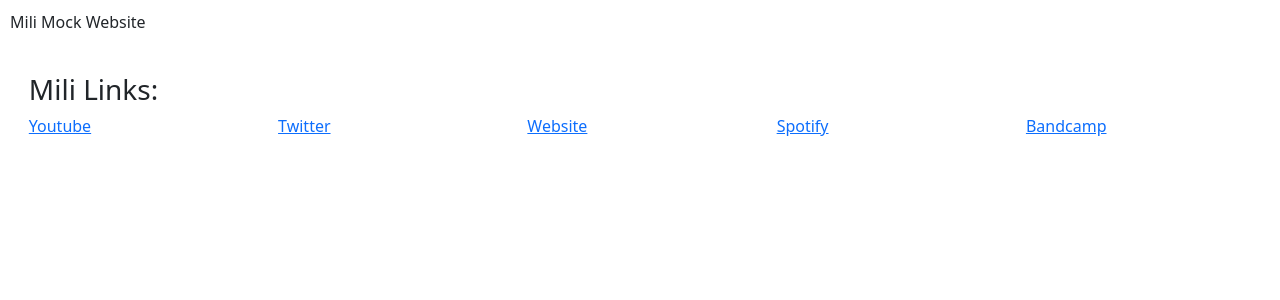
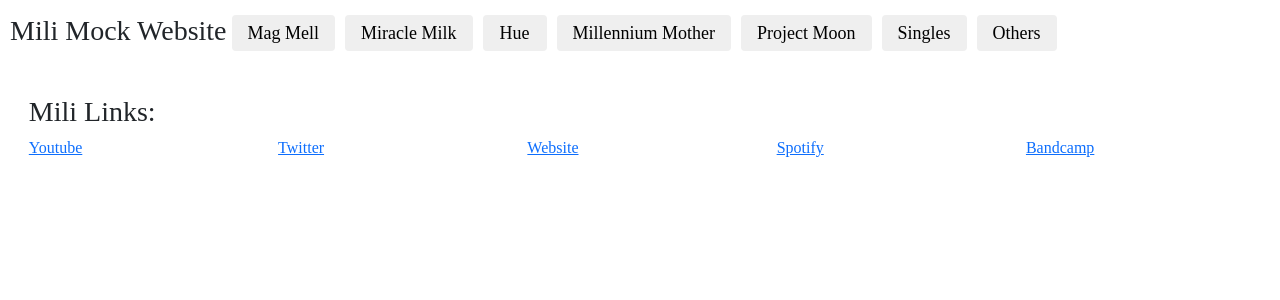
Before and after one commit to StuffyEvil/mock-mili-fansite-angular, an Angular app: page / in a window 1280 px wide. Shown: the top 300 px of the page. Built offline with nearby package versions, Linux system fonts and the light colour scheme.

Commit message:
Finally gotten around to working on this again

```diff
--- a/src/app/app.component.html
+++ b/src/app/app.component.html
@@ -7,8 +7,80 @@
 
 
 <!-- Header -->
-<div id="header" class="container-fluid mili-main background primary">
-  Mili Mock Website
+<div id="header" class="container-fluid mili-main background primary font">
+  <!-- Should serve as a link to the home screen, but will be empty for now. -->
+  <a>
+    <h3>Mili Mock Website</h3>
+  </a>
+
+  <!-- Navigational List -->
+  <!-- This should mainly be for the various albums & such. -->
+  <div>
+    <ul>
+      <!-- Mag Mell -->
+      <li>
+        <a>
+          <button mat-flat-button class="button" color="primary">
+            Mag Mell
+          </button>
+        </a>
+      </li>
+
+      <!-- Miracle Milk -->
+      <li>
+        <a>
+          <button mat-flat-button class="button" color="primary">
+            Miracle Milk
+          </button>
+        </a>
+      </li>
+
+      <!-- Hue -->
+      <li>
+        <a>
+          <button mat-flat-button class="button" color="primary">
+            Hue
+          </button>
+        </a>
+      </li>
+
+      <!-- Millennium Mother -->
+      <li>
+        <a>
+          <button mat-flat-button class="button" color="primary">
+            Millennium Mother
+          </button>
+        </a>
+      </li>
+
+      <!-- Project Moon -->
+      <li>
+        <a>
+          <button mat-flat-button class="button" color="primary">
+            Project Moon
+          </button>
+        </a>
+      </li>
+
+      <!-- Singles -->
+      <li>
+        <a>
+          <button mat-flat-button class="button" color="primary">
+            Singles
+          </button>
+        </a>
+      </li>
+
+      <!-- Others -->
+      <li>
+        <a>
+          <button mat-flat-button class="button" color="primary">
+            Others
+          </button>
+        </a>
+      </li>
+    </ul>
+  </div>
 </div>
 
 
@@ -17,7 +89,7 @@
 
 
 <!-- Footer -->
-<div id="footer" class="container-fluid mili-main background primary">
+<div id="footer" class="container-fluid mili-main background primary font">
   <mat-card class="mili-main background primary">
     <mat-card-content>
     <!-- This will be a list of links to Mili stuff. -->
--- a/src/app/app.component.scss
+++ b/src/app/app.component.scss
@@ -11,3 +11,29 @@
 #footer {
   padding: 1%;
 }
+
+
+/* CSS for Navigational Stuff */
+
+// Unordered List:
+ul
+{
+  list-style-type: none;
+  margin: 0;
+  padding: 0;
+  overflow: hidden;
+}
+
+// List Units:
+li
+{
+  float: left;
+  margin: 5px;
+}
+
+// Buttons:
+.button
+{
+  font-family: 'Times New Roman', Times, serif;
+  font-size: large;
+}
```
